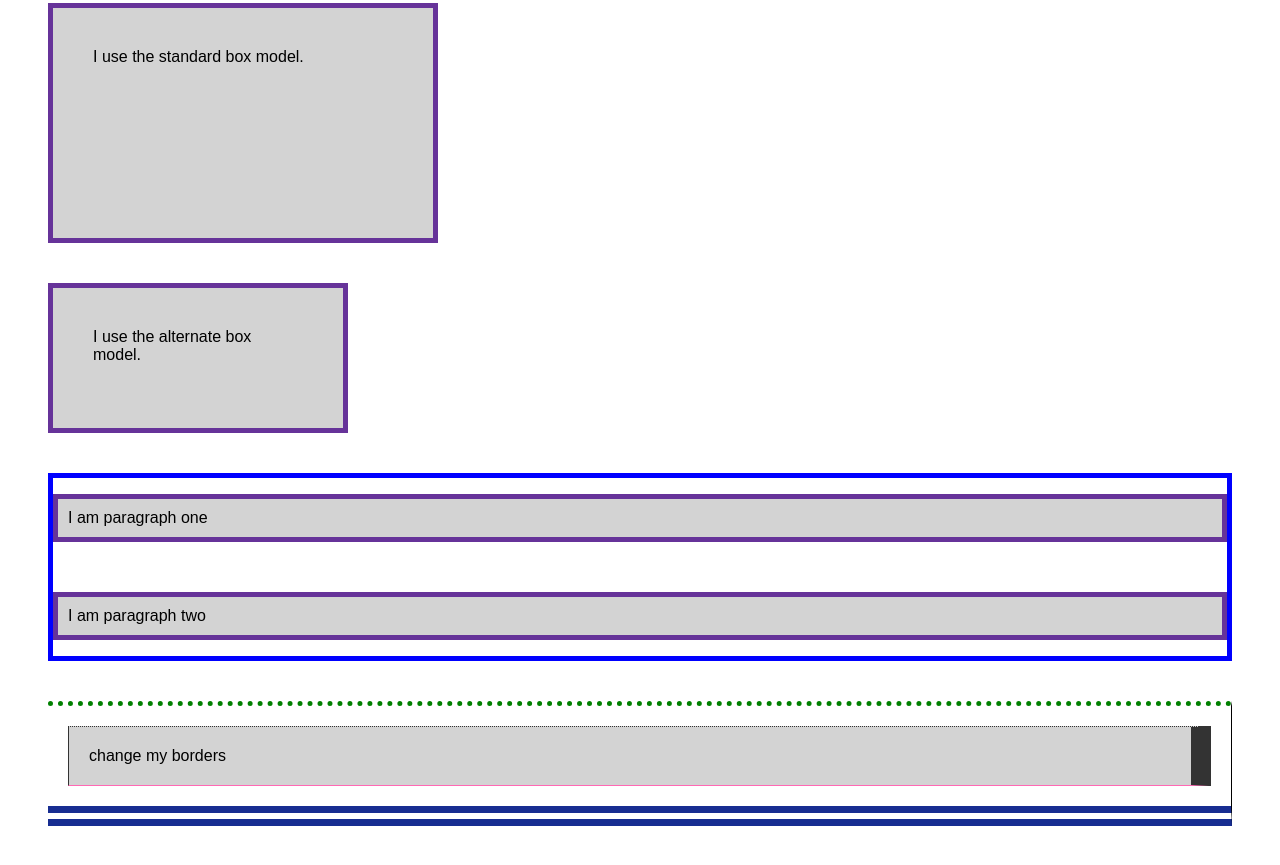
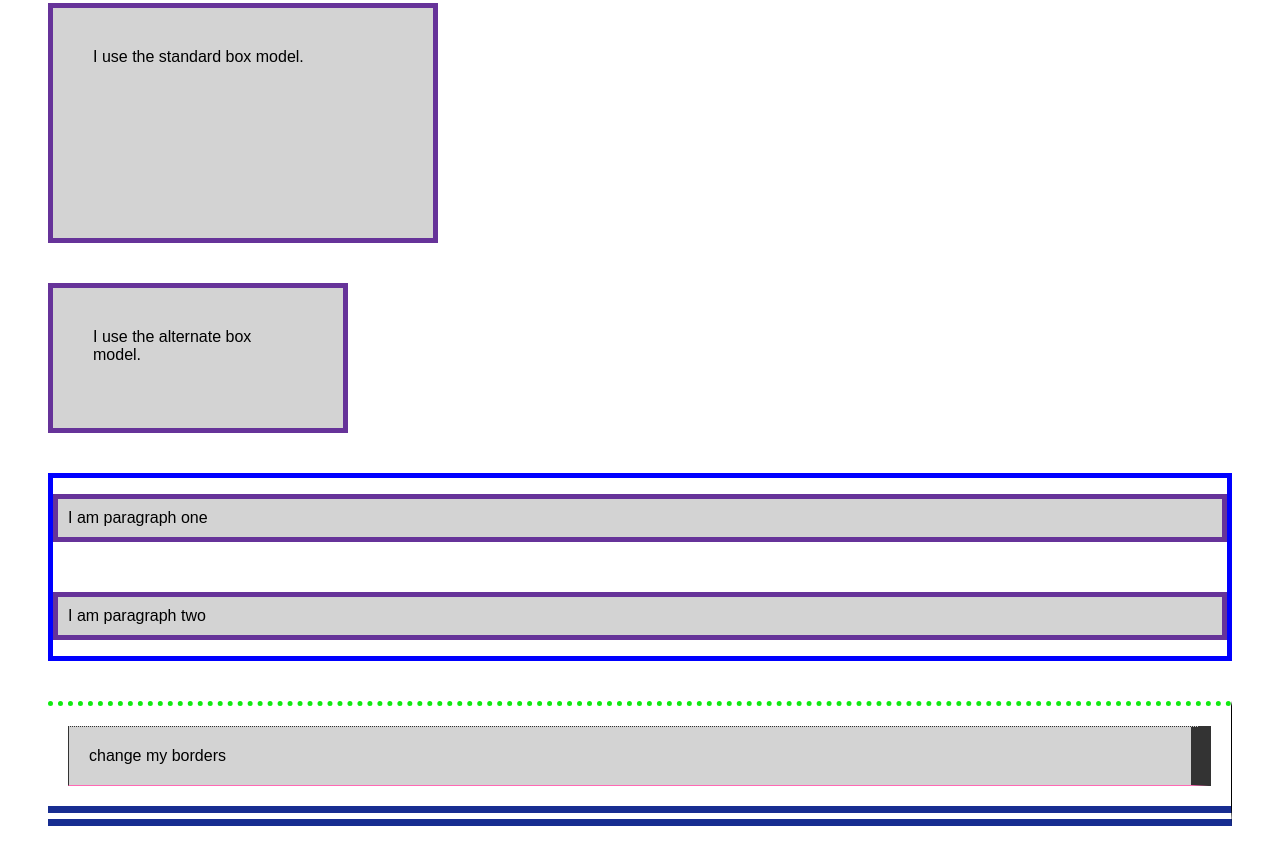
Before and after one commit to Angekarara/CSS-Learning, a plain HTML site: page Index.html in a window 1280 px wide. Shown: the part 303-1168 px from the top of the page. Drawn offline with Linux system fonts and the light colour scheme.

Commit message:
refactor: change border color

```diff
--- a/index.css
+++ b/index.css
@@ -56,14 +56,14 @@ p {
 .two {
   margin-top: 30px;
 }
-.container2{
+.container2 {
   margin: 40px;
   padding: 20px;
-  border-top: 5px dotted green;
+  border-top: 5px dotted rgb(16, 234, 16);
   border-right: 1px solid black;
   border-bottom: 20px double rgb(23 45 145);
 }
-.box2{
+.box2 {
   padding: 20px;
   background-color: lightgray;
   border: 1px solid #333333;
```
